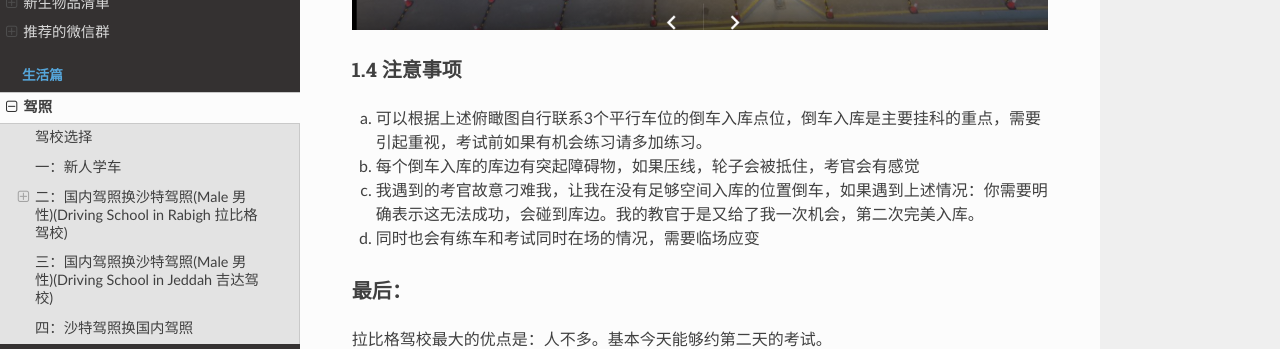
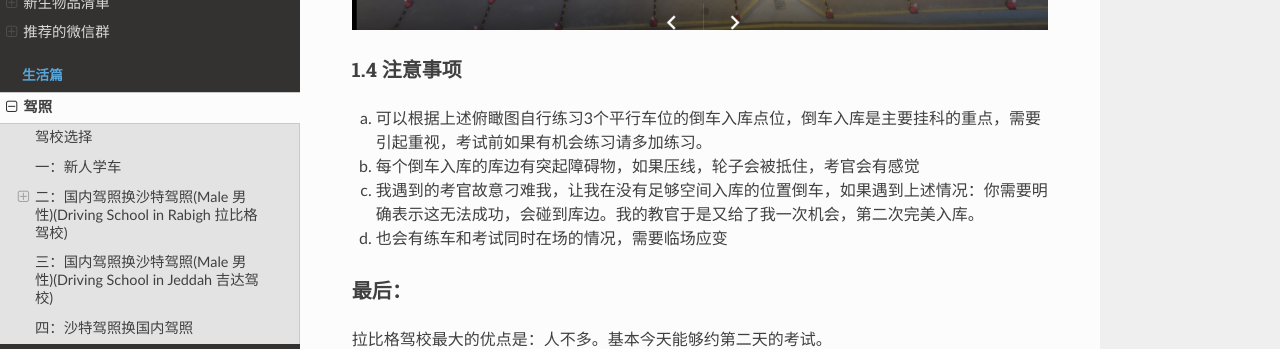
Before and after one commit to guochengqian/KAUSTian_Handbook_CN, a Sphinx documentation site: the page built from docs/content/life/drive.rst, in a window 1280 px wide and 900 px high, scrolled down 3506 px. Shown: the part 149-498 px from the top of the window. Built offline with Sphinx 7.4.7 and the Read the Docs theme 2.0.0, drawn with Linux system fonts in a browser that asks for light colours.

Commit message:
Update drive.rst

```diff
--- a/docs/content/life/drive.rst
+++ b/docs/content/life/drive.rst
@@ -117,13 +117,13 @@
 
 1.4 注意事项
 ^^^^^^^^^^^^^^^^
-a. 可以根据上述俯瞰图自行联系3个平行车位的倒车入库点位，倒车入库是主要挂科的重点，需要引起重视，考试前如果有机会练习请多加练习。
+a. 可以根据上述俯瞰图自行练习3个平行车位的倒车入库点位，倒车入库是主要挂科的重点，需要引起重视，考试前如果有机会练习请多加练习。
 
 b. 每个倒车入库的库边有突起障碍物，如果压线，轮子会被抵住，考官会有感觉
 
 c. 我遇到的考官故意刁难我，让我在没有足够空间入库的位置倒车，如果遇到上述情况：你需要明确表示这无法成功，会碰到库边。我的教官于是又给了我一次机会，第二次完美入库。
 
-d. 同时也会有练车和考试同时在场的情况，需要临场应变
+d. 也会有练车和考试同时在场的情况，需要临场应变
 
 
 最后：
```
